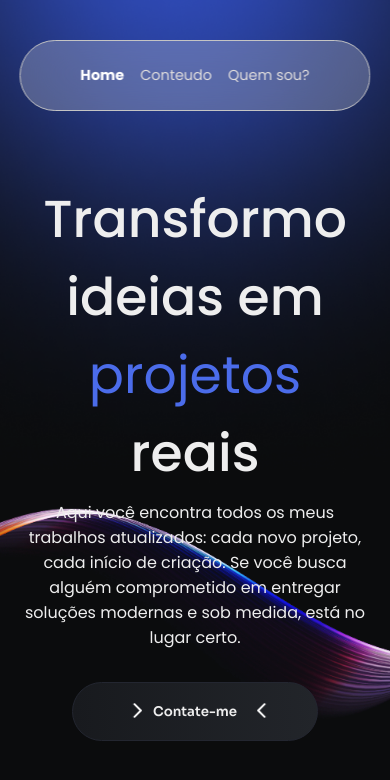
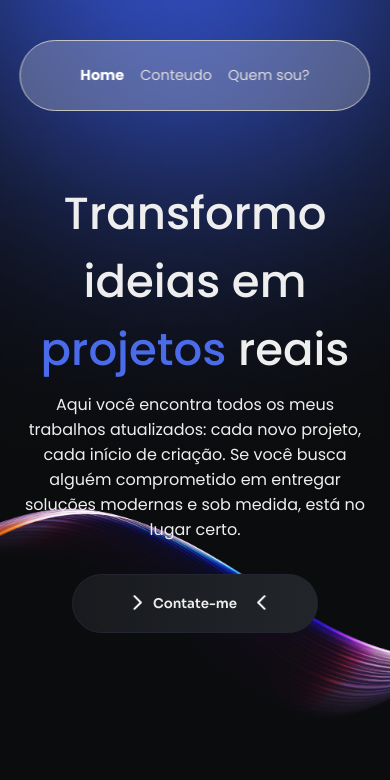
Before and after one commit to LSzerodev/LSportifolio, a Next.js app: page / in a window 390 px wide. Shown: the top 780 px of the page. Built offline with nearby package versions, Linux system fonts and the light colour scheme.

Commit message:
ajustes css resposividade

```diff
--- a/src/styles/Home.module.css
+++ b/src/styles/Home.module.css
@@ -64,6 +64,7 @@
 
 .gradientProximo{
   font-size: inherit;
+  font-weight: 500;
   color: #4B6CEA;
 }
 
@@ -86,5 +87,16 @@
   .ContentInfo h1{
     font-size: 52px;
   }
+}
 
+@media screen and (max-width: 514px){
+  .ContentFrase{
+    font-size: 1rem;
+  }
+  .ContentInfo{
+    margin-top: 180px;
+  }
+  .ContentInfo h1{
+    font-size: 45px;
+  }
 }
```
